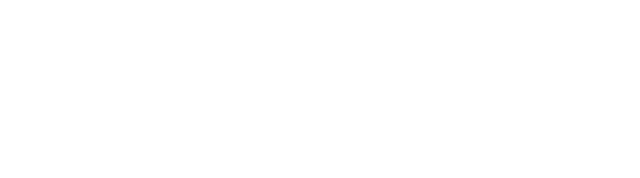
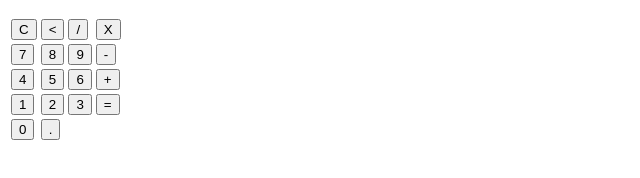
Before and after one commit to Samue1-Martins/Calculadora, a plain HTML site: page index.html in a window 1280 px wide. Shown: the whole page, without its empty margins (0-640 px from the left). Drawn offline with Linux system fonts and the light colour scheme.

Commit message:
Atualizações

```diff
--- a/index.html
+++ b/index.html
@@ -8,7 +8,47 @@
 </head>
 <body>
 
-
+<main>
+    <div class="calculadora">
+        <div class="calculadoraConteudo">
+            <div class="display">
+                <p id="resultado"></p>
+            </div>
+            <div>
+                <table>
+                    <tr>
+                        <td><button>C</button></td>
+                        <td><button><</button></td>
+                        <td><button>/</button></td>
+                        <td><button>X</button></td>
+                    </tr>
+                    <tr>
+                        <td><button>7</button></td>
+                        <td><button>8</button></td>
+                        <td><button>9</button></td>
+                        <td><button>-</button></td>
+                    </tr>
+                    <tr>
+                        <td><button>4</button></td>
+                        <td><button>5</button></td>
+                        <td><button>6</button></td>
+                        <td><button>+</button></td>
+                    </tr>
+                    <tr>
+                        <td><button>1</button></td>
+                        <td><button>2</button></td>
+                        <td><button>3</button></td>
+                        <td><button>=</button></td>
+                    </tr>
+                    <tr>
+                        <td><button>0</button></td>
+                        <td><button>.</button></td>
+                    </tr>
+                </table>
+            </div>
+        </div>
+    </div>
+</main>
 
 
 
```
